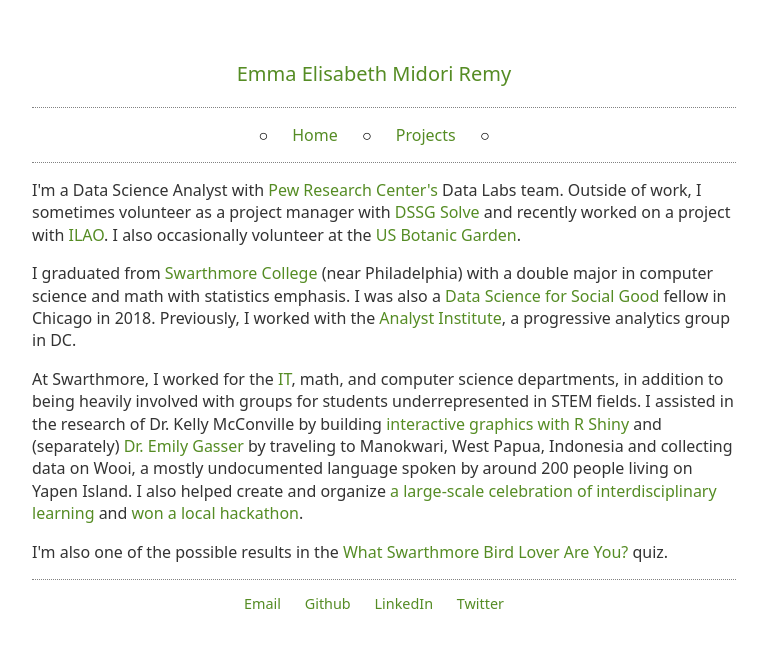
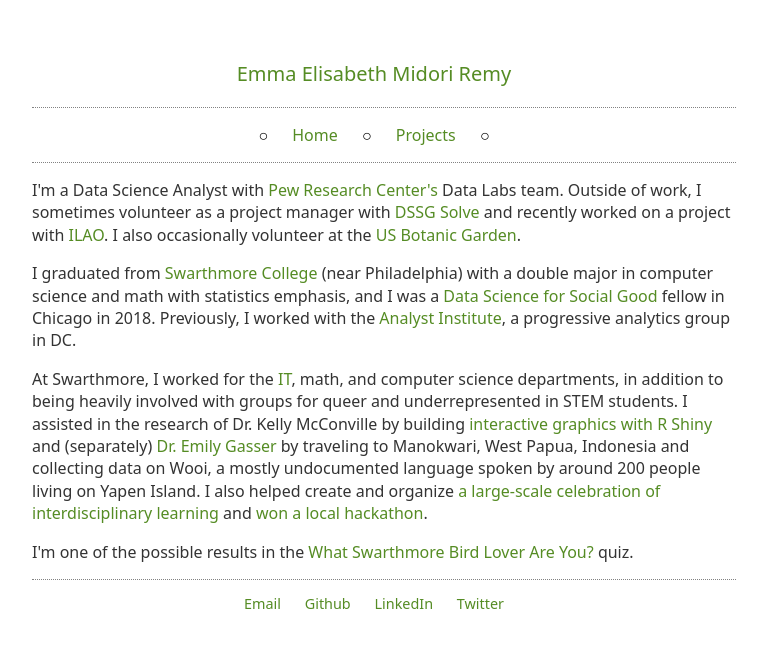
Before and after one commit to emmaremy/emmaremy.github.io, a Jekyll site: the page built from index.html, in a window 1280 px wide. Shown: the top 648 px of the page, without its empty margins (256-1023 px from the left). Built offline with Jekyll 4.4.1, drawn with Linux system fonts in a browser that asks for light colours.

Commit message:
decrease repetition; add humanity

```diff
--- a/index.html
+++ b/index.html
@@ -7,13 +7,12 @@
 I'm a Data Science Analyst with <a href="http://www.pewresearch.org/">Pew Research Center's</a> Data Labs team.  Outside of work, I sometimes volunteer as a project manager with <a href="https://www.solveforgood.org/">DSSG Solve</a> and recently worked on a project with <a href="https://www.illinoislegalaid.org/20years/spotlight-DSSGvols">ILAO</a>. I also occasionally volunteer at the <a href="https://www.usbg.gov/">US Botanic Garden</a>.
 </p>
 
-<p>I graduated from <a href="http://www.swarthmore.edu/">Swarthmore College</a> (near Philadelphia) with a double major in computer science and math with statistics emphasis.
-I was also a <a href = "https://dssg.uchicago.edu/">Data Science for Social Good</a> fellow in Chicago in 2018.
+<p>I graduated from <a href="http://www.swarthmore.edu/">Swarthmore College</a> (near Philadelphia) with a double major in computer science and math with statistics emphasis, and I was a <a href = "https://dssg.uchicago.edu/">Data Science for Social Good</a> fellow in Chicago in 2018.
 Previously, I worked with the <a href="https://analystinstitute.org/">Analyst Institute</a>, a progressive analytics group in DC. </p>
 
-<p>At Swarthmore, I worked for the <a href="http://www.swarthmore.edu/its">IT</a>, math, and computer science departments, in addition to being heavily involved with groups for students underrepresented in STEM fields. I assisted in the research of Dr. Kelly McConville by building <a href="http://52.22.110.202:3838/eremy1/minimalvolcano/">interactive graphics with R Shiny</a> and (separately) <a href="https://emilygasser.wordpress.com/">Dr. Emily Gasser</a> by traveling to Manokwari, West Papua, Indonesia and collecting data on Wooi, a mostly undocumented language spoken by around 200 people living on Yapen Island.
+<p>At Swarthmore, I worked for the <a href="http://www.swarthmore.edu/its">IT</a>, math, and computer science departments, in addition to being heavily involved with groups for queer and underrepresented in STEM students. I assisted in the research of Dr. Kelly McConville by building <a href="http://52.22.110.202:3838/eremy1/minimalvolcano/">interactive graphics with R Shiny</a> and (separately) <a href="https://emilygasser.wordpress.com/">Dr. Emily Gasser</a> by traveling to Manokwari, West Papua, Indonesia and collecting data on Wooi, a mostly undocumented language spoken by around 200 people living on Yapen Island.
 I also helped create and organize <a href = "{{ site.baseurl }}/peripeteia/">a large-scale celebration of interdisciplinary learning</a> and <a href="{{ site.baseurl }}/lhd-2016.html">won a local hackathon</a>.
 
 <p>
-I'm also one of the possible results in the <a href="https://www.buzzfeed.com/cinnamonbird/what-swarthmore-bird-lover-are-you-2b0lr">What Swarthmore Bird Lover Are You?</a> quiz.
+I'm one of the possible results in the <a href="https://www.buzzfeed.com/cinnamonbird/what-swarthmore-bird-lover-are-you-2b0lr">What Swarthmore Bird Lover Are You?</a> quiz.
 </p>
```
